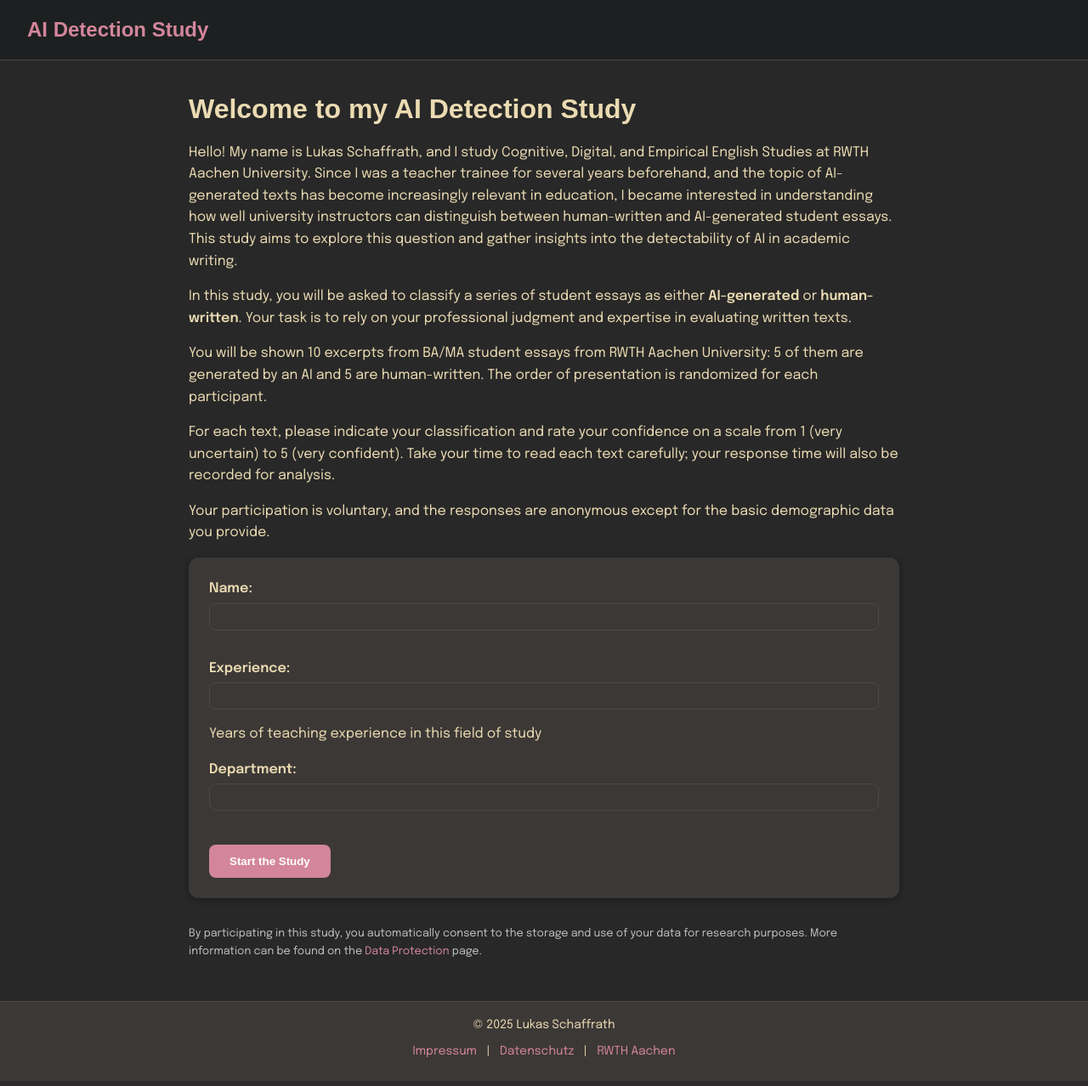
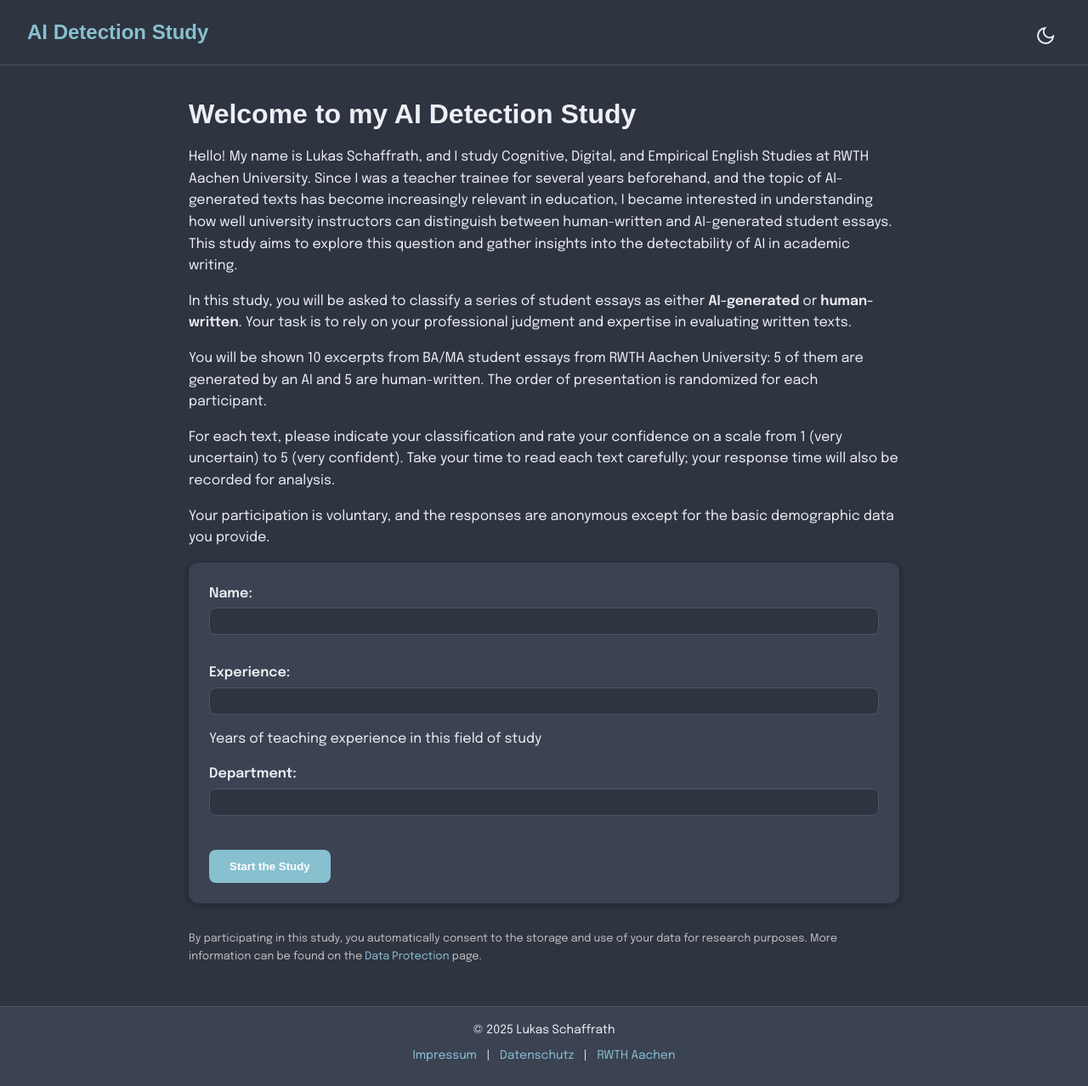
Before and after one commit to LStoneyy/ai-generated-texts, a Django app: page / in a window 1280 px wide. Shown: the whole page at 85% size. Run offline with Django 5.2, Linux system fonts and the light colour scheme; some web fonts are replaced.

Commit message:
Changed Design and created theme toggle

```diff
--- a/static/css/base.css
+++ b/static/css/base.css
@@ -3,19 +3,36 @@
 /* --- Import Fonts --- */
 @import url('https://fonts.googleapis.com/css2?family=Clash+Display:wght@500;700&family=Epilogue:wght@400;500;600&display=swap');
 
-/* --- Colors Gruvbox Dark --- */
+
+/* --- Nord Dark --- */
 :root {
-  --color-bg: #282828;
-  --color-bg-alt: #3c3836;
-  --color-text: #ebdbb2;
-  --color-primary: #d3869b;
-  /* pink/purple */
-  --color-secondary: #b8bb26;
-  /* green */
-  --color-accent: #fe8019;
-  /* orange */
-  --color-border: #504945;
-  --color-header: #1d2021;
+  --color-bg: #2e3440;
+  --color-bg-alt: #3b4252;
+  --color-header: #2e3440;
+  --color-text: #eceff4;
+
+  --color-primary: #88c0d0;
+  /* frost blue */
+  --color-secondary: #81a1c1;
+  /* desaturated blue */
+  --color-accent: #bf616a;
+  /* aurora red */
+
+  --color-border: #4c566a;
+}
+
+/* --- Nord Light / Frost --- */
+:root.light {
+  --color-bg: #eceff4;
+  --color-bg-alt: #e5e9f0;
+  --color-header: #d8dee9;
+  --color-text: #2e3440;
+
+  --color-primary: #5e81ac;
+  --color-secondary: #81a1c1;
+  --color-accent: #bf616a;
+
+  --color-border: #c8d0e0;
 }
 
 /* --- Global Reset --- */
@@ -23,6 +40,7 @@
   box-sizing: border-box;
   margin: 0;
   padding: 0;
+  transition: background-color 0.25s ease, color 0.25s ease;
 }
 
 html,
@@ -32,6 +50,12 @@
   line-height: 1.6;
   color: var(--color-text);
   background-color: var(--color-bg);
+}
+
+body {
+  display: flex;
+  flex-direction: column;
+  min-height: 100vh;
 }
 
 h1,
@@ -57,11 +81,19 @@
   margin-bottom: 1rem;
 }
 
+
 /* --- Container --- */
 .container {
   max-width: 900px;
   margin: 0 auto;
   padding: 1rem;
+  width: 100%;
+}
+
+/* Main grows so footer stays at bottom */
+main {
+  flex: 1;
+  display: flex;
 }
 
 /* --- Header --- */
@@ -120,13 +152,14 @@
 
 /* --- Text Blocks (z.B. Klassifizierungs-Text) --- */
 .text-block {
-  background-color: #32302f;
+  background-color: var(--color-bg-alt);
   padding: 1rem 1.5rem;
   border-left: 4px solid var(--color-secondary);
   border-radius: 8px;
   margin-bottom: 1rem;
   white-space: pre-line;
   font-size: 1rem;
+  color: var(--color-text);
 }
 
 /* --- Responsive --- */
--- a/static/css/forms.css
+++ b/static/css/forms.css
@@ -16,7 +16,7 @@
   margin-bottom: 1rem;
   border-radius: 8px;
   border: 1px solid var(--color-border);
-  background-color: #3c3836;
+  background-color: var(--color-bg);
   color: var(--color-text);
   font-family: 'Epilogue', sans-serif;
 }
--- a/static/css/header.css
+++ b/static/css/header.css
@@ -34,6 +34,54 @@
   color: var(--color-primary);
 }
 
+.theme-toggle {
+  position: relative;
+  /* wichtig */
+  width: 36px;
+  height: 36px;
+  padding: 0;
+  border: none;
+  background: none;
+  cursor: pointer;
+
+  display: flex;
+  align-items: center;
+  justify-content: center;
+
+  color: var(--color-text);
+}
+
+.theme-toggle:hover {
+  color: var(--color-accent);
+  background-color: transparent !important;
+}
+
+
+.theme-toggle .icon {
+  position: absolute;
+  /* stack icons */
+  top: 0;
+  left: 0;
+  right: 0;
+  bottom: 0;
+
+  margin: auto;
+  width: 24px;
+  height: 24px;
+
+  stroke: currentColor;
+  fill: none;
+  stroke-width: 2;
+
+  transition: opacity 0.2s ease, transform 0.2s ease;
+}
+
+.icon.hidden {
+  opacity: 0;
+  transform: scale(0.5);
+  pointer-events: none;
+}
+
 @media (max-width: 768px) {
   header {
     flex-direction: column;
--- /dev/null
+++ b/static/js/theme-toggle.js
@@ -0,0 +1,33 @@
+const root = document.documentElement;
+const saved = localStorage.getItem("theme");
+
+// Elements
+const sun = document.getElementById("icon-sun");
+const moon = document.getElementById("icon-moon");
+const button = document.getElementById("theme-toggle");
+
+// Apply saved theme
+if (saved === "light") {
+    root.classList.add("light");
+    sun.classList.remove("hidden");
+    moon.classList.add("hidden");
+} else {
+    root.classList.remove("light");
+    sun.classList.add("hidden");
+    moon.classList.remove("hidden");
+}
+
+// On click toggle
+button.addEventListener("click", () => {
+    const isLight = root.classList.toggle("light");
+
+    if (isLight) {
+        localStorage.setItem("theme", "light");
+        sun.classList.remove("hidden");
+        moon.classList.add("hidden");
+    } else {
+        localStorage.setItem("theme", "dark");
+        sun.classList.add("hidden");
+        moon.classList.remove("hidden");
+    }
+});
--- a/study/templates/study/base.html
+++ b/study/templates/study/base.html
@@ -6,29 +6,52 @@
   <meta charset="UTF-8">
   <meta name="viewport" content="width=device-width, initial-scale=1.0">
   <title>{% block title %}AI Detection Study{% endblock %}</title>
+
   <link rel="stylesheet" href="{% static "/css/base.css" %}">
   <link rel="stylesheet" href="{% static "/css/forms.css" %}">
   <link rel="stylesheet" href="{% static "/css/header.css" %}">
   <link rel="stylesheet" href="{% static "/css/footer.css" %}">
+
   <link rel="apple-touch-icon" sizes="180x180" href="{% static "/img/apple-touch-icon.png" %}">
   <link rel="icon" type="image/png" sizes="32x32" href="{% static "/img/favicon-32x32.png" %}">
   <link rel="icon" type="image/png" sizes="16x16" href="{% static "/img/favicon-16x16.png" %}">
   <link rel="manifest" href="{% static "/img/site.webmanifest" %}">
+
+  <script defer src="{% static '/js/theme-toggle.js' %}"></script>
 </head>
 
 <body>
 
   <!-- Header -->
   <header>
-    <div class="logo"><a href="/"> AI Detection Study</a></div>
+    <div class="logo"><a href="/">AI Detection Study</a></div>
     <nav>
+      <button id="theme-toggle" class="theme-toggle" aria-label="Toggle Theme">
+          <svg id="icon-sun" class="icon" viewBox="0 0 24 24">
+              <circle cx="12" cy="12" r="5"></circle>
+              <line x1="12" y1="1" x2="12" y2="3"></line>
+              <line x1="12" y1="21" x2="12" y2="23"></line>
+              <line x1="4.22" y1="4.22" x2="5.64" y2="5.64"></line>
+              <line x1="18.36" y1="18.36" x2="19.78" y2="19.78"></line>
+              <line x1="1" y1="12" x2="3" y2="12"></line>
+              <line x1="21" y1="12" x2="23" y2="12"></line>
+              <line x1="4.22" y1="19.78" x2="5.64" y2="18.36"></line>
+              <line x1="18.36" y1="5.64" x2="19.78" y2="4.22"></line>
+          </svg>
 
+          <svg id="icon-moon" class="icon hidden" viewBox="0 0 24 24">
+              <path d="M21 12.79A9 9 0 1 1 11.21 3
+                      7 7 0 0 0 21 12.79z"></path>
+          </svg>
+      </button>
     </nav>
   </header>
 
   <!-- Main Content -->
-  <main class="container">
-    {% block content %}{% endblock %}
+  <main>
+    <div class="container">
+      {% block content %}{% endblock %}
+    </div>
   </main>
 
   <!-- Footer -->
@@ -40,7 +63,7 @@
       <a href="https://www.rwth-aachen.de">RWTH Aachen</a>
     </p>
   </footer>
-</body>
+
 </body>
 
 <script src="{% static "/js/classify.js" %}"></script>
```
